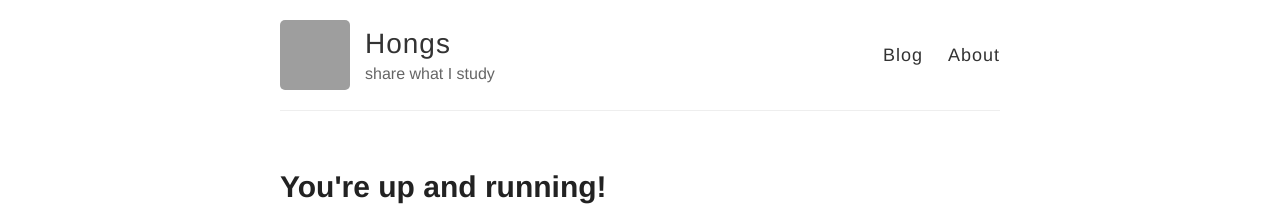
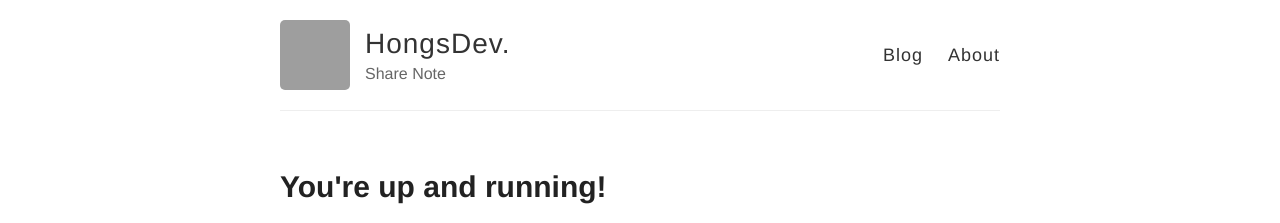
Before and after one commit to vvshinevv/vvshinevv.github.io, a Jekyll site: the page built from _posts/2014-3-3-Hello-World.md, in a window 1280 px wide. Shown: the top 223 px of the page. Built offline with Jekyll 4.4.1, drawn with Linux system fonts in a browser that asks for light colours; grey boxes are pictures that could not be loaded.

Commit message:
iniitial commit

```diff
--- a/_config.yml
+++ b/_config.yml
@@ -3,10 +3,10 @@
 #
 
 # Name of your site (displayed in the header)
-name: Hongs
+name: HongsDev.
 
 # Short bio or description (displayed in the header)
-description: share what I study
+description: Share Note
 
 # URL of your avatar or profile pic (you could use your GitHub profile pic)
 avatar: https://avatars2.githubusercontent.com/u/17119607?s=460&v=4
```
